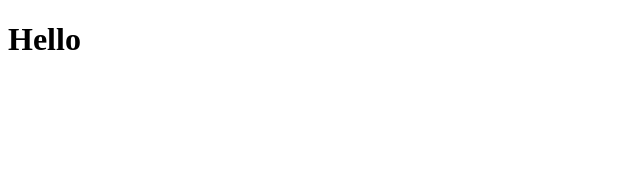
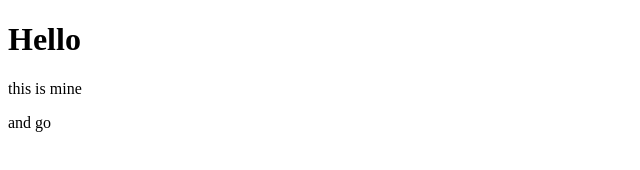
Before and after one commit to PRADEEPSAHU92546/college_web, a plain HTML site: page index.html in a window 1280 px wide. Shown: the whole page, without its empty margins (0-640 px from the left). Drawn offline with Linux system fonts and the light colour scheme.

Commit message:
second branch change

```diff
--- a/index.html
+++ b/index.html
@@ -7,5 +7,9 @@
 </head>
 <body>
     <h1>Hello</h1>
+    <div>
+        <p>this is mine</p>
+        <p>and go</p>
+    </div>
 </body>
 </html>
```
